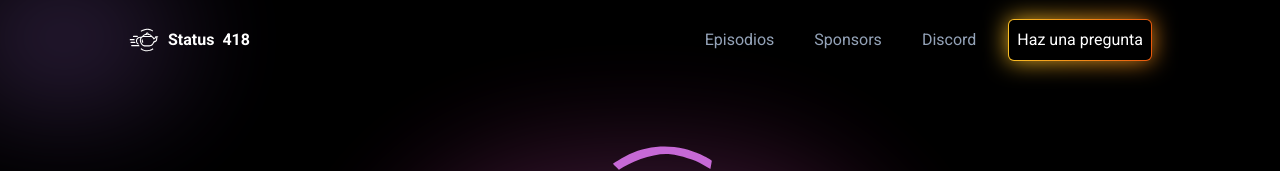
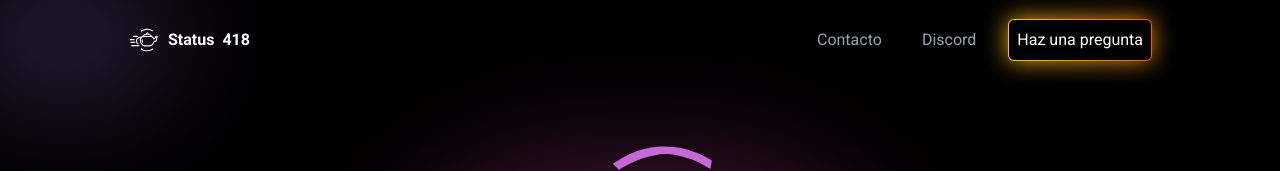
Before and after one commit to JSConfCL/418, a Next.js app: page / in a window 1280 px wide. Shown: the top 171 px of the page. Built offline with nearby package versions, Linux system fonts and the light colour scheme.

Commit message:
feat(nav): Update nav with real links

```diff
--- a/src/components/nav.tsx
+++ b/src/components/nav.tsx
@@ -60,25 +60,21 @@ export const Nav = () => {
           </div>
           <div className={`flex-1 flex-col items-center gap-6 ${isOpen ? 'flex absolute inset-x-0 top-[47px] bg-black w-screen h-screen justify-start z-10' : 'hidden justify-end'} lg:flex lg:flex-row`}>
             <Link
-              href={"/"}
+              href="mailto:status418@jschile.org"
               className="shrink-0 p-2 text-slate-400 transition-all hover:no-underline"
             >
-              Episodios
+              Contacto
             </Link>
             <Link
-              href={"/sponsors"}
-              className="shrink-0 p-2 text-slate-400 transition-all hover:no-underline"
-            >
-              Sponsors
-            </Link>
-            <Link
-              href={"/discord"}
+              target="_blank"
+              href="https://discord.gg/arFgckGJ"
               className="shrink-0 p-2 text-slate-400 transition-all hover:no-underline"
             >
               Discord
             </Link>
             <Link
-              href={"/pregunta"}
+              target="_blank"
+              href="https://docs.google.com/forms/d/e/1FAIpQLSeBV_u2Fa1wzHOY8KOhvt55asFXejsCTlwEkOorWGZJuPnqwg/viewform"
               className="
                 text-white shrink-0 p-2 transition-all hover:no-underline
                 border border-transparent rounded-md
```
